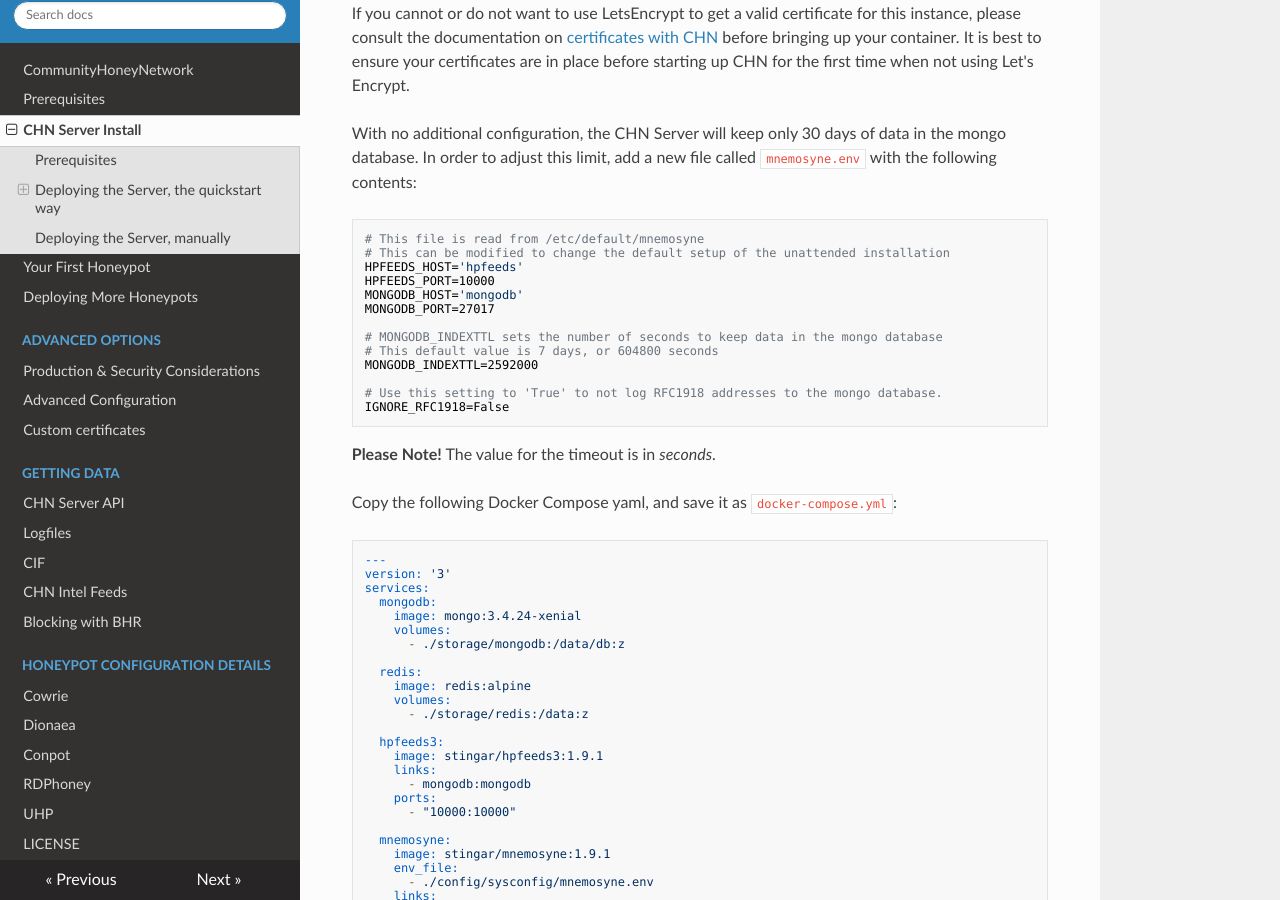
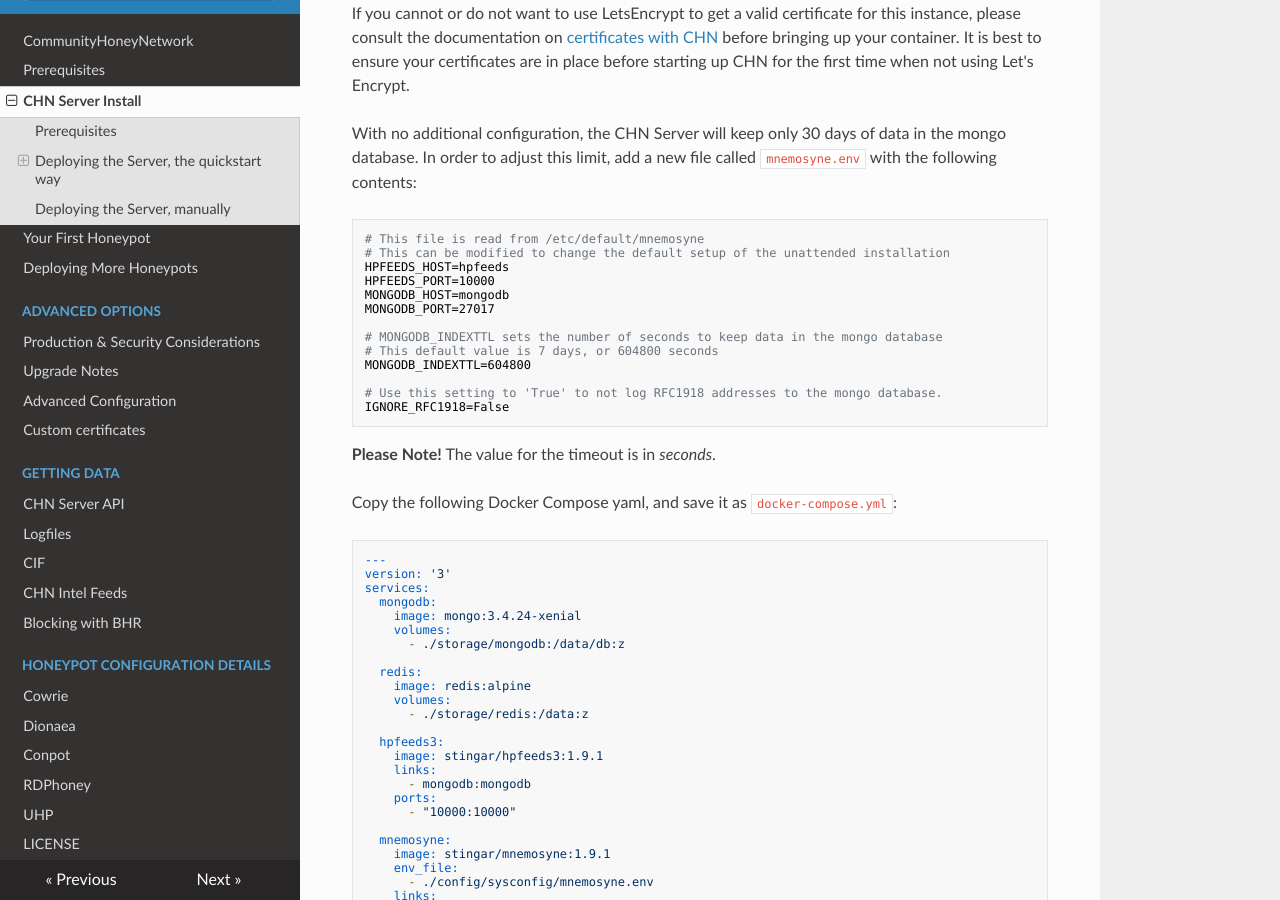
Before and after one commit to CommunityHoneyNetwork/chn-docs, an MkDocs documentation site: the page built from docs/serverinstall.md, in a window 1280 px wide and 900 px high, scrolled down 5800 px. Built offline with MkDocs 1.6.1, drawn with Linux system fonts in a browser that asks for light colours; nearby versions of some CDN libraries; old or Windows-style settings are respelled for this version of MkDocs.

Commit message:
Add upgrade instructions
Signed-off-by: Jesse Bowling <jesse.bowling@duke.edu>

````diff
--- a/docs/serverinstall.md
+++ b/docs/serverinstall.md
@@ -260,14 +260,14 @@ With no additional configuration, the CHN Server will keep only 30 days of data
 ```bash
 # This file is read from /etc/default/mnemosyne
 # This can be modified to change the default setup of the unattended installation
-HPFEEDS_HOST='hpfeeds'
+HPFEEDS_HOST=hpfeeds
 HPFEEDS_PORT=10000
-MONGODB_HOST='mongodb'
+MONGODB_HOST=mongodb
 MONGODB_PORT=27017
 
 # MONGODB_INDEXTTL sets the number of seconds to keep data in the mongo database
 # This default value is 7 days, or 604800 seconds
-MONGODB_INDEXTTL=2592000
+MONGODB_INDEXTTL=604800
 
 # Use this setting to 'True' to not log RFC1918 addresses to the mongo database.
 IGNORE_RFC1918=False
--- a/mkdocs.yml
+++ b/mkdocs.yml
@@ -12,6 +12,7 @@ pages:
     - 'Deploying More Honeypots': honeypots.md
     - 'Advanced Options':
         - 'Production & Security Considerations': prod_security.md
+        - 'Upgrade Notes': upgrading.md
         - 'Advanced Configuration': config.md
         - 'Custom certificates': certificates.md
     - 'Getting Data':
````
Also changed, not shown: docs/upgrading.md (added, +70 -0 lines).
